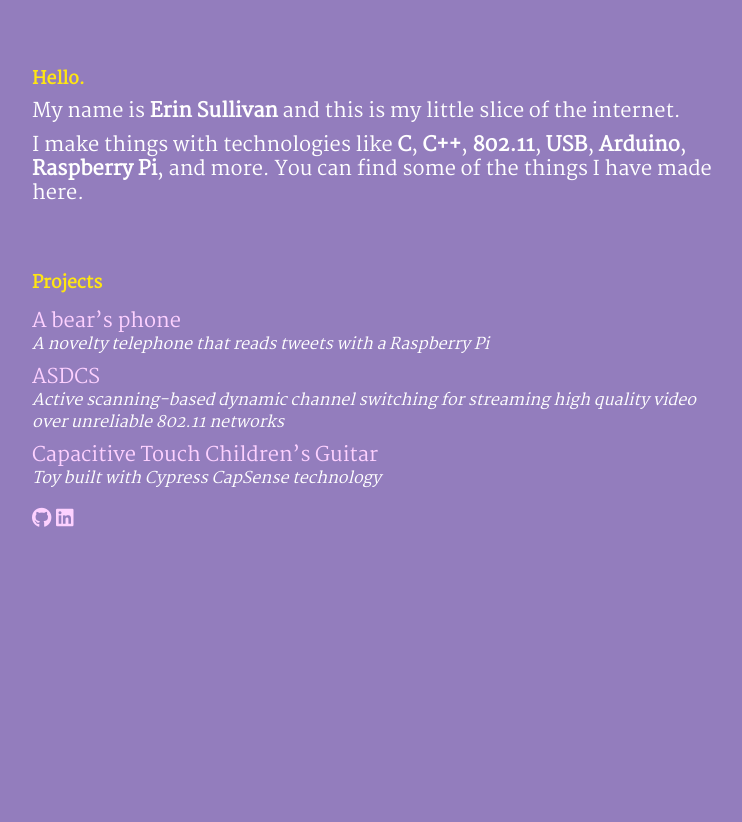
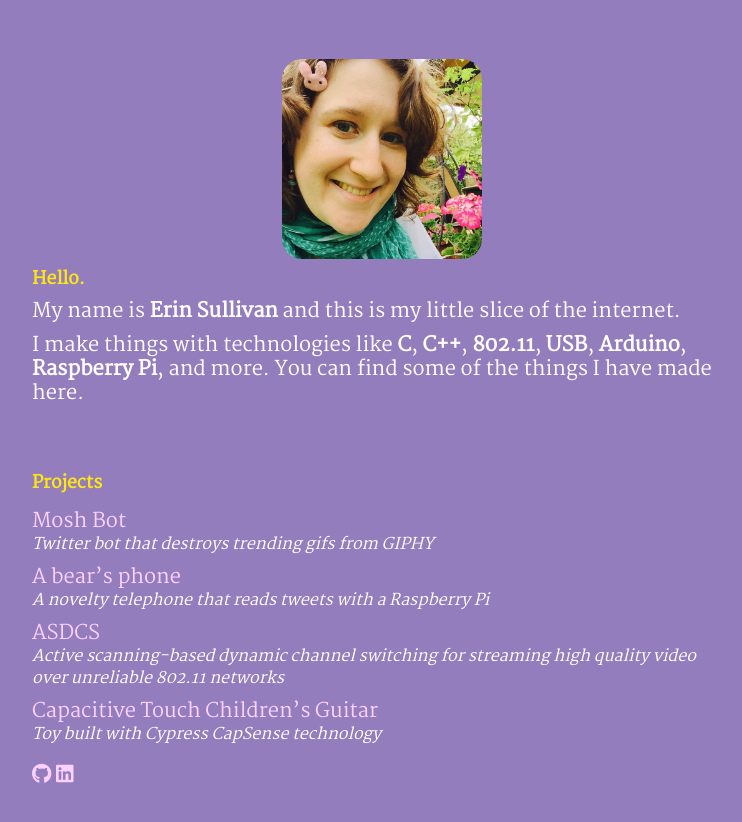
Before and after one commit to lirien/lirien.github.io, a Jekyll site: the page built from index.md, in a window 1280 px wide. Shown: the top 822 px of the page, without its empty margins (258-1000 px from the left). Built offline with Jekyll 4.4.1, drawn with Linux system fonts in a browser that asks for light colours; nearby versions of some CDN libraries.

Commit message:
🤖 Add Mosh Bot to projects

```diff
--- a/assets/themes/main/css/style.css
+++ b/assets/themes/main/css/style.css
@@ -104,3 +104,11 @@ em {
 h4 {
     color: #ffe612;
 }
+
+.circlepicture {
+    width:200px;
+    height:auto;
+    border-radius: 10%;
+    margin:auto;
+    display:block;
+}
--- a/index.md
+++ b/index.md
@@ -2,6 +2,8 @@
 layout: page
 description: A place for Erin's personal projects
 ---
+
+<img src="me.jpg" class="circlepicture">
 
 #### Hello.
 
@@ -12,6 +14,9 @@ I make things with technologies like **C**, **C++**, **802.11**, **USB**, **Ardu
 <br><br>
 
 #### Projects
+
+- [Mosh Bot](http://twitter.com/mosh_bot)
+- _Twitter bot that destroys trending gifs from GIPHY_
 
 - [A bear's phone](https://lirien.itch.io/abearsphone)
 - _A novelty telephone that reads tweets with a Raspberry Pi_
```
Also changed, not shown: me.jpg (added).
